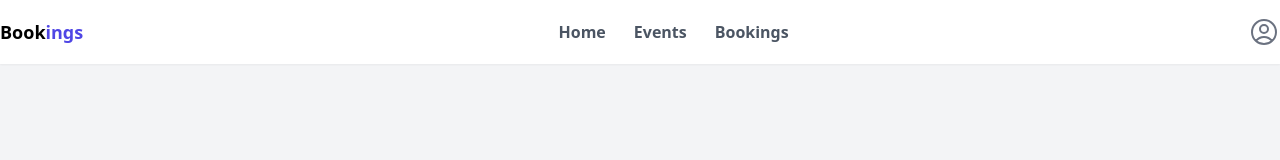
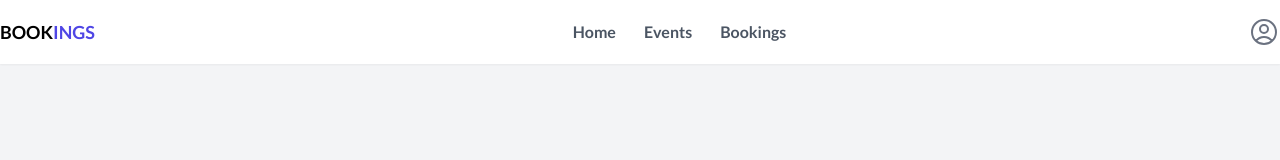
Before and after one commit to springboot20/event-bookings, a React (Vite) app: page / in a window 1280 px wide. Shown: the top 160 px of the page. Built offline with nearby package versions, Linux system fonts and the light colour scheme.

Commit message:
font changed

```diff
--- a/src/components/navigation/HeaderNavigation.tsx
+++ b/src/components/navigation/HeaderNavigation.tsx
@@ -64,7 +64,7 @@ export const HeaderNavigation = () => {
 
                 <motion.div className="flex flex-1 items-center justify-center md:justify-start md:flex-grow-0">
                   <motion.div className="flex flex-shrink-0 items-center">
-                    <motion.p className="text-xl font-semibold sm:text-lg capitalize">
+                    <motion.p className="text-xl font-bold sm:text-lg uppercase">
                       <motion.span>book</motion.span>
                       <motion.span className="text-indigo-600">ings</motion.span>
                     </motion.p>
--- a/src/index.css
+++ b/src/index.css
@@ -5,6 +5,10 @@
 @tailwind utilities;
 
 @layer base {
+  * {
+    @apply font-lato;
+  }
+
   body {
     @apply bg-gray-100;
   }
```
